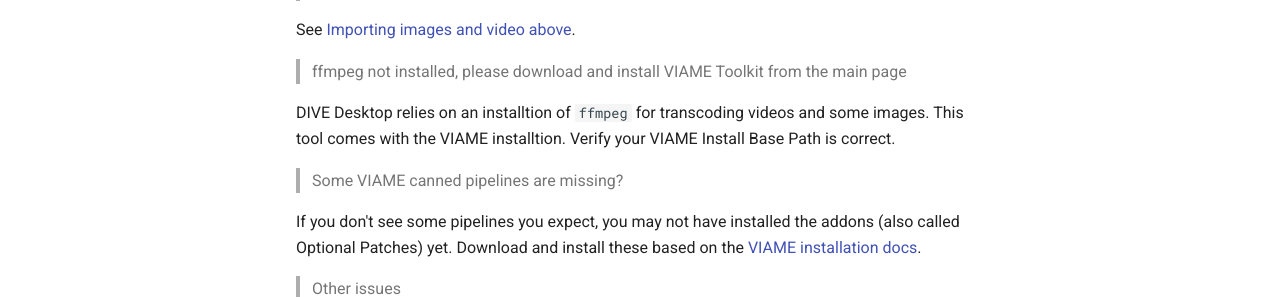
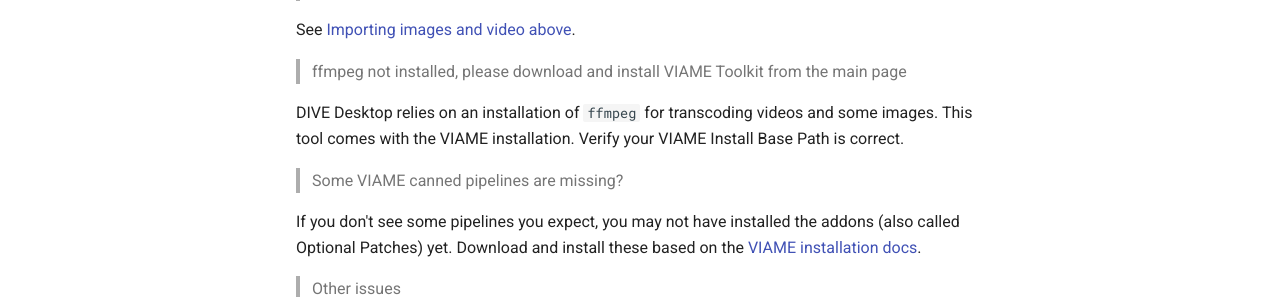
Before and after one commit to Kitware/dive, an MkDocs documentation site: the page built from docs/Dive-Desktop.md, in a window 1280 px wide and 900 px high, scrolled down 4262 px. Shown: the part 437-734 px from the top of the window. Built offline with MkDocs 1.6.1 and Material for MkDocs 9.7.7, drawn with Linux system fonts in a browser that asks for light colours; comment, search, counter and statistics services are not loaded.

Commit message:
Fix spelling

```diff
--- a/docs/Dive-Desktop.md
+++ b/docs/Dive-Desktop.md
@@ -126,7 +126,7 @@ See [Importing images and video above](#importing-images-videos).
 
 > ffmpeg not installed, please download and install VIAME Toolkit from the main page
 
-DIVE Desktop relies on an installtion of `ffmpeg` for transcoding videos and some images.  This tool comes with the VIAME installtion.  Verify your VIAME Install Base Path is correct.
+DIVE Desktop relies on an installation of `ffmpeg` for transcoding videos and some images.  This tool comes with the VIAME installation.  Verify your VIAME Install Base Path is correct.
 
 > Some VIAME canned pipelines are missing?
 
```
Also changed, not shown: docker/README.md (+1 -1 lines).
